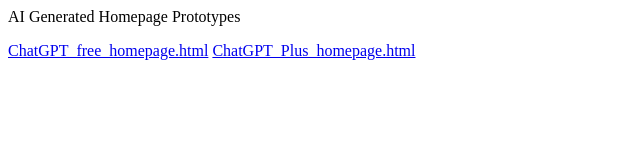
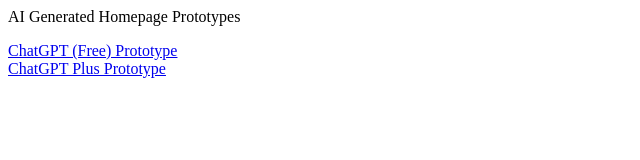
Before and after one commit to eoglesby/thesis, a plain HTML site: page index.html in a window 1280 px wide. Shown: the whole page, without its empty margins (0-640 px from the left). Drawn offline with Linux system fonts and the light colour scheme.

Commit message:
Update index.html

```diff
--- a/index.html
+++ b/index.html
@@ -1,3 +1,3 @@
 <p>AI Generated Homepage Prototypes</p>
-<a href="ChatGPT Prototype">ChatGPT_free_homepage.html</a>
-<a href="ChatGPT Plus Prototype">ChatGPT_Plus_homepage.html</a>
+<a href="ChatGPT_free_homepage.html">ChatGPT (Free) Prototype</a><br />
+<a href="ChatGPT_Plus_homepage.html">ChatGPT Plus Prototype</a><br />
```
